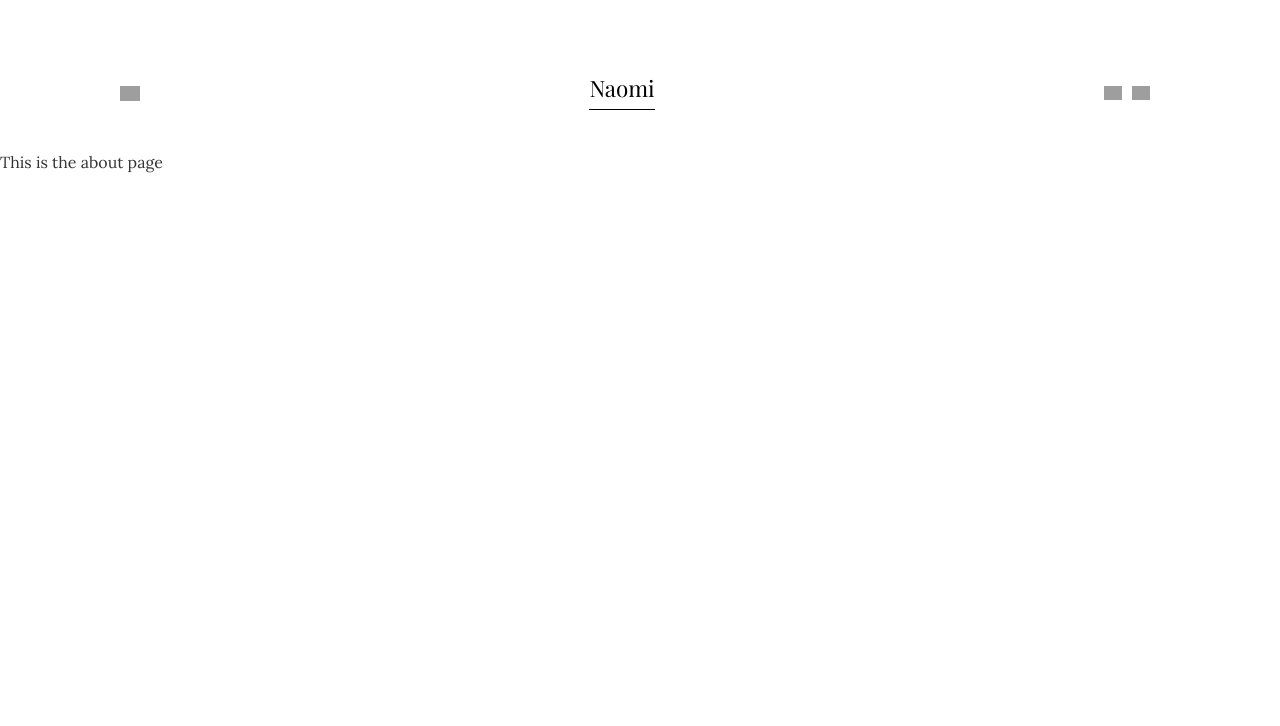
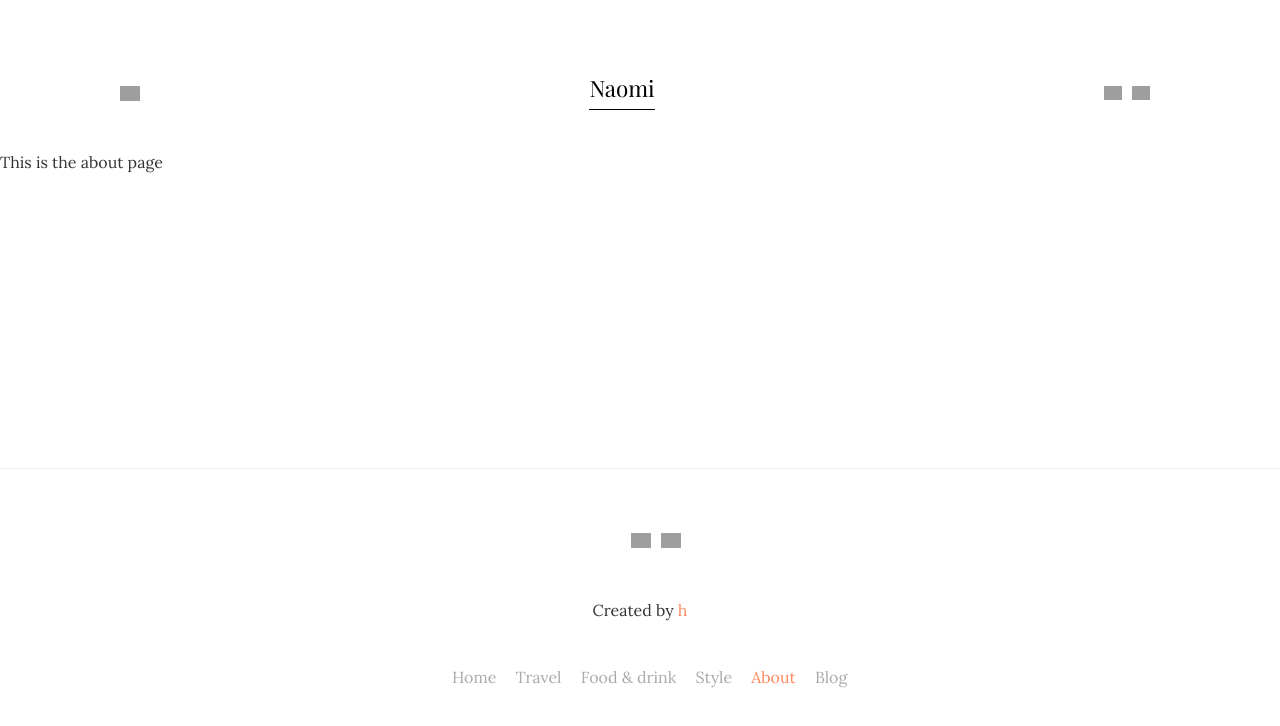
Before and after one commit to harrybeckwith/nextjs-portfolio, a Next.js app: page /about in a window 1280 px wide. Shown: the top 726 px of the page. Built offline with nearby package versions, Linux system fonts and the light colour scheme; grey boxes are pictures that could not be loaded; a web font is replaced by a local one.

Commit message:
footer basic setup

```diff
--- /dev/null
+++ b/components/Footer.js
@@ -0,0 +1,46 @@
+import Links from "../components/Links.js";
+
+const Footer = () => {
+  return (
+    <footer className="footer">
+      <div className="container">
+        <div className="footer__inside">
+          <div className="footer__icons menu__icons">
+            <a
+              href="https://www.instagram.com/naomijoanna/?hl=en"
+              target="_blank"
+            >
+              <img
+                className="menu__icons__icon"
+                src="/static/icons/instagram-logo.svg"
+                alt="instagram logo"
+              />
+            </a>
+            <a
+              href="https://twitter.com/naomijowhite?lang=en-gb"
+              target="_blank"
+            >
+              <img
+                className="menu__icons__icon"
+                src="/static/icons/twitter-black-shape.svg"
+                alt="twitter logo"
+              />
+            </a>
+          </div>
+          <div className="footer__note">
+            <p>
+              <a href="https://harrybeckwith.github.io/" target="_blank">
+                Created by <span class="hl">h</span>
+              </a>
+            </p>
+          </div>
+          <div className="footer__links">
+            <Links />
+          </div>
+        </div>
+      </div>
+    </footer>
+  );
+};
+
+export default Footer;
--- a/components/Header.js
+++ b/components/Header.js
@@ -1,4 +1,4 @@
-import ActiveLink from "./ActiveLink";
+import Links from "../components/Links.js";
 
 export default function Header(props) {
   return (
@@ -6,24 +6,7 @@ export default function Header(props) {
       <div className="menu">
         <div className="menu__container">
           <nav className="menu__nav">
-            <ActiveLink href="/">
-              <a>Home</a>
-            </ActiveLink>
-            <ActiveLink href="/">
-              <a>Travel</a>
-            </ActiveLink>
-            <ActiveLink href="/">
-              <a>Food & drink</a>
-            </ActiveLink>
-            <ActiveLink href="/">
-              <a>Style</a>
-            </ActiveLink>
-            <ActiveLink href="/about">
-              <a>About</a>
-            </ActiveLink>
-            <ActiveLink href="/blog">
-              <a>Blog</a>
-            </ActiveLink>
+            <Links />
           </nav>
           <div className="menu__about">
             <div className="menu__about__inside">
--- /dev/null
+++ b/components/Links.js
@@ -0,0 +1,28 @@
+import ActiveLink from "./ActiveLink";
+
+const Links = () => {
+  return (
+    <React.Fragment>
+      <ActiveLink href="/">
+        <a>Home</a>
+      </ActiveLink>
+      <ActiveLink href="/">
+        <a>Travel</a>
+      </ActiveLink>
+      <ActiveLink href="/">
+        <a>Food & drink</a>
+      </ActiveLink>
+      <ActiveLink href="/">
+        <a>Style</a>
+      </ActiveLink>
+      <ActiveLink href="/about">
+        <a>About</a>
+      </ActiveLink>
+      <ActiveLink href="/blog">
+        <a>Blog</a>
+      </ActiveLink>
+    </React.Fragment>
+  );
+};
+
+export default Links;
--- a/components/MyLayout.js
+++ b/components/MyLayout.js
@@ -1,4 +1,5 @@
 import Header from "./Header";
+import Footer from "./Footer";
 import "../styles/base.scss";
 
 import React from "react";
@@ -22,6 +23,8 @@ class Layout extends React.Component {
           activeMenu={this.state.activeMenu}
         />
         {this.props.children}
+
+        <Footer />
       </div>
     );
   }
--- a/styles/_containers.scss
+++ b/styles/_containers.scss
@@ -1,4 +1,13 @@
 .container {
+  margin-left: auto;
+  margin-right: auto;
+  padding-left: 70px;
+  padding-right: 70px;
+
+  @include breakpoint-min(sm) {
+    max-width: 1440px;
+  }
+
   &-outter {
     margin-left: auto;
     margin-right: auto;
--- /dev/null
+++ b/styles/_footer.scss
@@ -0,0 +1,52 @@
+.footer {
+  position: absolute;
+  right: 0;
+  bottom: 0;
+  left: 0;
+  padding-top: map-get($spacing, 10);
+  padding-bottom: map-get($spacing, 10);
+  border-top: 1px solid map-get($colors, grey-light);
+
+  &__inside {
+    display: flex;
+    justify-content: center;
+    flex-direction: column;
+    align-items: center;
+  }
+
+  &__icons {
+    margin-top: 0;
+    width: 18px;
+
+    a {
+      margin-right: 10px;
+    }
+  }
+
+  &__links,
+  &__icons,
+  &__note {
+    display: flex;
+    margin-bottom: map-get($spacing, 8);
+  }
+
+  &__links {
+    a {
+      display: block;
+      padding-left: map-get($spacing, 3);
+      font-size: map-get($fontSize, md);
+      color: map-get($colors, grey);
+
+      &:hover {
+        color: map-get($colors, primary);
+      }
+    }
+  }
+
+  &__note,
+  &__links {
+    a {
+      text-decoration: none;
+    }
+  }
+}
--- a/styles/_reset.scss
+++ b/styles/_reset.scss
@@ -3,45 +3,130 @@
    License: none (public domain)
 */
 
-html, body, div, span, applet, object, iframe,
-h1, h2, h3, h4, h5, h6, p, blockquote, pre,
-a, abbr, acronym, address, big, cite, code,
-del, dfn, em, img, ins, kbd, q, s, samp,
-small, strike, strong, sub, sup, tt, var,
-b, u, i, center,
-dl, dt, dd, ol, ul, li,
-fieldset, form, label, legend,
-table, caption, tbody, tfoot, thead, tr, th, td,
-article, aside, canvas, details, embed,
-figure, figcaption, footer, header, hgroup,
-menu, nav, output, ruby, section, summary,
-time, mark, audio, video {
+html,
+body,
+div,
+span,
+applet,
+object,
+iframe,
+h1,
+h2,
+h3,
+h4,
+h5,
+h6,
+p,
+blockquote,
+pre,
+a,
+abbr,
+acronym,
+address,
+big,
+cite,
+code,
+del,
+dfn,
+em,
+img,
+ins,
+kbd,
+q,
+s,
+samp,
+small,
+strike,
+strong,
+sub,
+sup,
+tt,
+var,
+b,
+u,
+i,
+center,
+dl,
+dt,
+dd,
+ol,
+ul,
+li,
+fieldset,
+form,
+label,
+legend,
+table,
+caption,
+tbody,
+tfoot,
+thead,
+tr,
+th,
+td,
+article,
+aside,
+canvas,
+details,
+embed,
+figure,
+figcaption,
+footer,
+header,
+hgroup,
+menu,
+nav,
+output,
+ruby,
+section,
+summary,
+time,
+mark,
+audio,
+video {
   margin: 0;
   padding: 0;
   border: 0;
   font-size: 100%;
   font: inherit;
   vertical-align: baseline;
-
 }
 /* HTML5 display-role reset for older browsers */
-article, aside, details, figcaption, figure,
-footer, header, hgroup, menu, nav, section {
+article,
+aside,
+details,
+figcaption,
+figure,
+footer,
+header,
+hgroup,
+menu,
+nav,
+section {
   display: block;
+}
+
+html {
+  height: 100%;
+  box-sizing: border-box;
 }
 body {
   line-height: 1;
-
+  min-height: 100%;
 }
-ol, ul {
+ol,
+ul {
   list-style: none;
 }
-blockquote, q {
+blockquote,
+q {
   quotes: none;
 }
-blockquote:before, blockquote:after,
-q:before, q:after {
-	content: '';
+blockquote:before,
+blockquote:after,
+q:before,
+q:after {
+  content: "";
   content: none;
 }
 table {
@@ -52,3 +137,26 @@ table {
 img {
   max-width: 100%;
 }
+/* unvisited link */
+a:link {
+  color: inherit;
+}
+
+/* visited link */
+a:visited {
+  color: inherit;
+}
+
+/* mouse over link */
+a:hover {
+  color: inherit;
+}
+
+/* selected link */
+a:active {
+  color: inherit;
+}
+
+a {
+  transition: 0.1s linear;
+}
--- a/styles/_titles.scss
+++ b/styles/_titles.scss
@@ -22,3 +22,7 @@
     }
   }
 }
+
+.hl {
+  color: map-get($colors, secondary);
+}
--- a/styles/_variables.scss
+++ b/styles/_variables.scss
@@ -9,7 +9,7 @@ $breakpoints: (
   xs: 480,
   sm: 768,
   md: 1024,
-  lg: 1200,
+  lg: 1200
 );
 
 $fontSize: (
@@ -29,38 +29,36 @@ $fontSize: (
   7xl: 4rem
 );
 
-
 $lineHeight: (
   none: 1,
   tight: 1.25,
-  normal: 1.5,
+  normal: 1.5
 );
 
 $fontWeight: (
   normal: 300,
-  bold: 700,
+  bold: 700
 );
-
 
 $letterSpacing: (
   tight: -0.08em,
   normal: 0,
-  wide: 0.08em,
+  wide: 0.08em
 );
-
 
 $colors: (
   primary: #333,
   secondary: #fd885d,
+  grey: #aaa,
   grey-light: #f0f0f0,
-    base: #333,
+  base: #333
 );
 
 $borderRadius: (
   sm: 0.4rem,
   default: 1.2rem,
   lg: 3.2rem,
-  full: 9999px,
+  full: 9999px
 );
 
 $spacing: (
@@ -88,12 +86,11 @@ $zIndex: (
   2: 20,
   3: 30,
   4: 40,
-  max: 50,
+  max: 50
 );
-
 
 $transitions: (
   base: ease 0.35s,
   fast: ease 0.15s,
-  slow: ease 0.55s,
+  slow: ease 0.55s
 );
--- a/styles/base.scss
+++ b/styles/base.scss
@@ -5,3 +5,4 @@
 @import "./containers";
 @import "./titles";
 @import "./header";
+@import "./footer";
```
Lines whose indentation alone changed are shown as unchanged.
